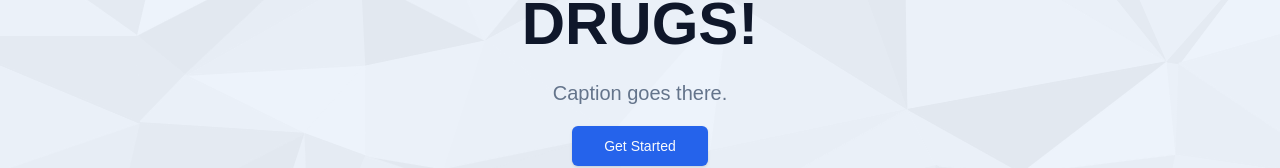
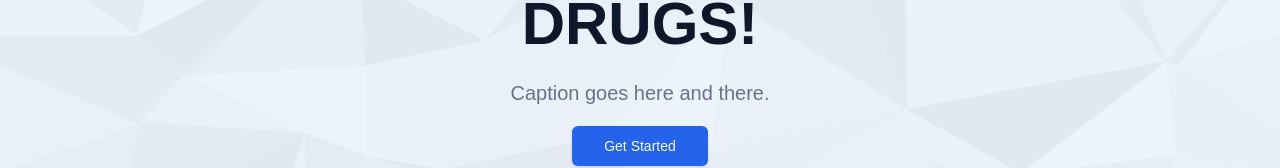
Before and after one commit to joshuamotoaki/confir-med, a SvelteKit app in the folder apps/web/: page / in a window 1280 px wide. Shown: the part 229-397 px from the top of the page. Built offline with nearby package versions, Linux system fonts and the light colour scheme; no server answers; a web font is replaced by a local one.

Commit message:
here and there

```diff
--- a/apps/web/src/routes/+page.svelte
+++ b/apps/web/src/routes/+page.svelte
@@ -31,7 +31,7 @@
                     </h1>
                     <p
                         class="mx-auto max-w-lg text-xl leading-relaxed text-slate-500">
-                        Caption goes there.
+                        Caption goes here and there.
                     </p>
 
                     <Button size="lg" href="/home">
```
